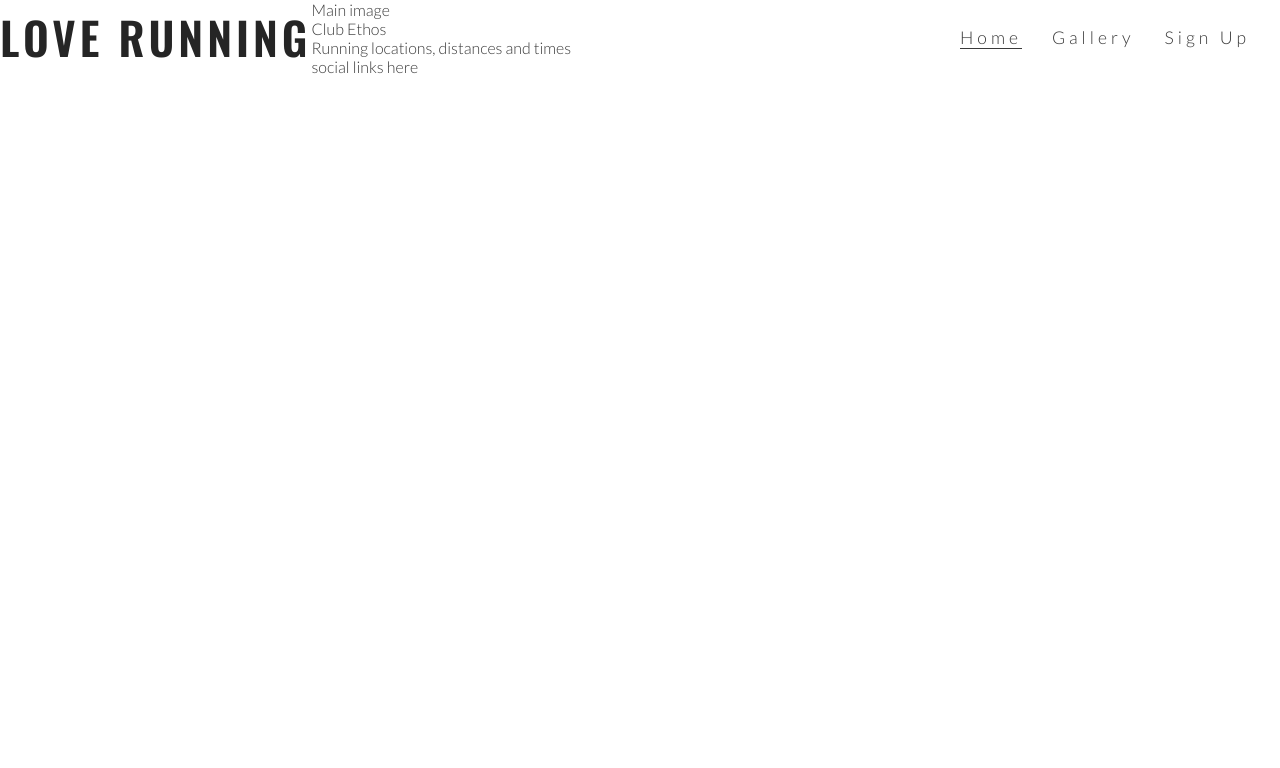
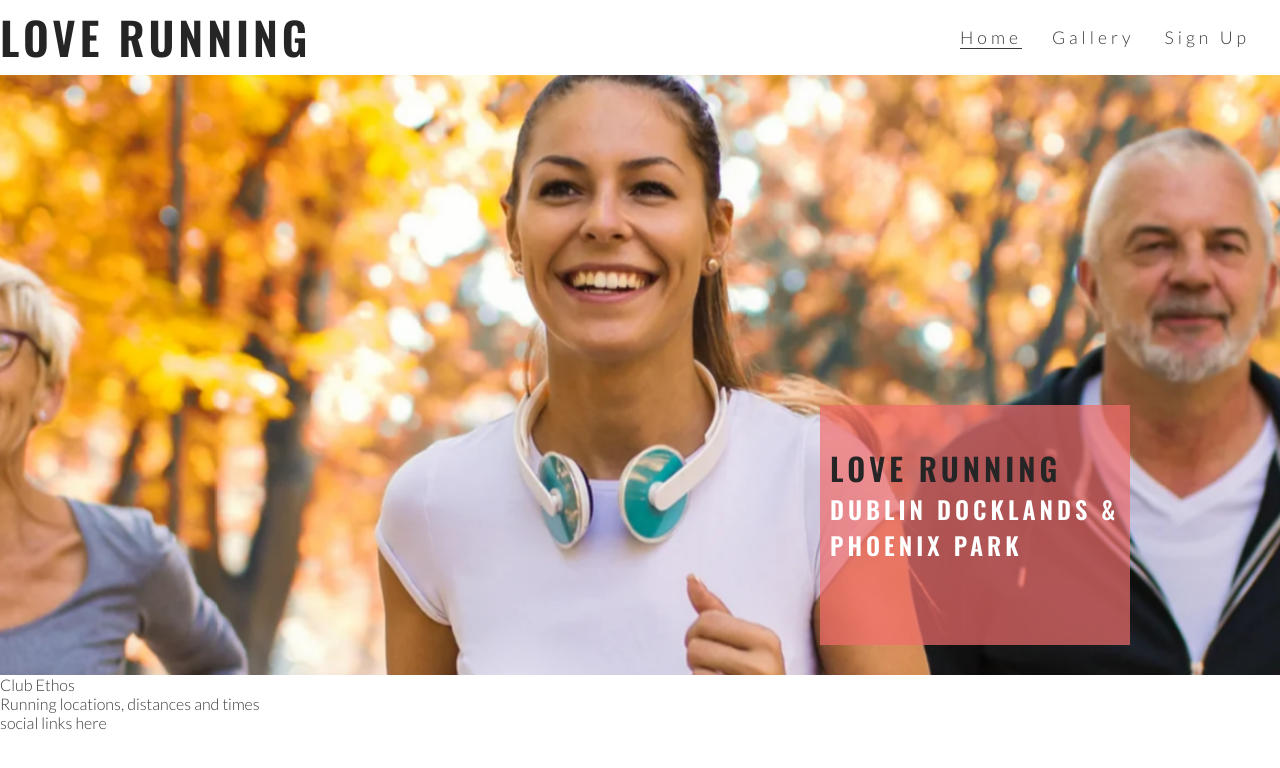
Before and after one commit to Rasmus-Dahlkvist/Love-Running, a plain HTML site: page index.html in a window 1280 px wide. Drawn offline with nearby package versions, Linux system fonts and the light colour scheme.

Commit message:
add cover, text and style

```diff
--- a/assets/css/style.css
+++ b/assets/css/style.css
@@ -1,4 +1,3 @@
-@import url('https://fonts.googleapis.com/css2?family=Lato:wght@300&display=swap');
 @import url('https://fonts.googleapis.com/css2?family=Lato:wght@300&family=Oswald:wght@600&display=swap');
 
 * {
@@ -56,3 +55,58 @@ h1, h2 {
 .active {
     border-bottom: 1px solid #3a3a3a;
 }
+
+/* hero image */
+
+#hero-outer {
+    height: 600px;
+    width: 100%;
+    overflow: hidden;
+
+    position: relative;
+}
+
+#cover-text, cover-text h2 {
+    color: #ffffff;
+}
+
+#hero-image {
+    height: 600px;
+    width: 100%;
+    background: url('../images/hero-image.webp') no-repeat center center;
+
+    /* animates zoom effect for hero image */
+    animation-name: hero-zoom;
+    animation-duration: 5s;
+    animation-fill-mode: forwards;
+}
+
+/* creates the level of zoom for the hero image */
+@keyframes hero-zoom {
+    from{
+        transform: scale(1);
+    }
+    to{
+        transform: scale(1.1);
+    }
+}
+
+#cover-text {
+    font-size: 130%;
+    font-family: Oswald, sans-serif;
+    text-transform: uppercase;
+    letter-spacing: 4px;
+
+    width: 300px;
+    height: 200px;
+
+    padding-top: 40px;
+    padding-left: 10px;
+
+    background-color: rgba(241, 109, 107, .7);
+
+    bottom: 30px;
+    right: 150px;
+
+    position: absolute;
+}
--- a/index.html
+++ b/index.html
@@ -29,8 +29,12 @@
             </ul>
         </nav>
     </header>
-    <section>
-        Main  image
+    <section id="hero-outer">
+        <div id="hero-image"></div>
+        <div id="cover-text">
+            <h2>Love Running</h2>
+            <h3>Dublin Docklands & Phoenix park</h3>
+        </div>
     </section>
     <section>
         Club Ethos
```
Also changed, not shown: assets/images/hero-image.webp (added).
